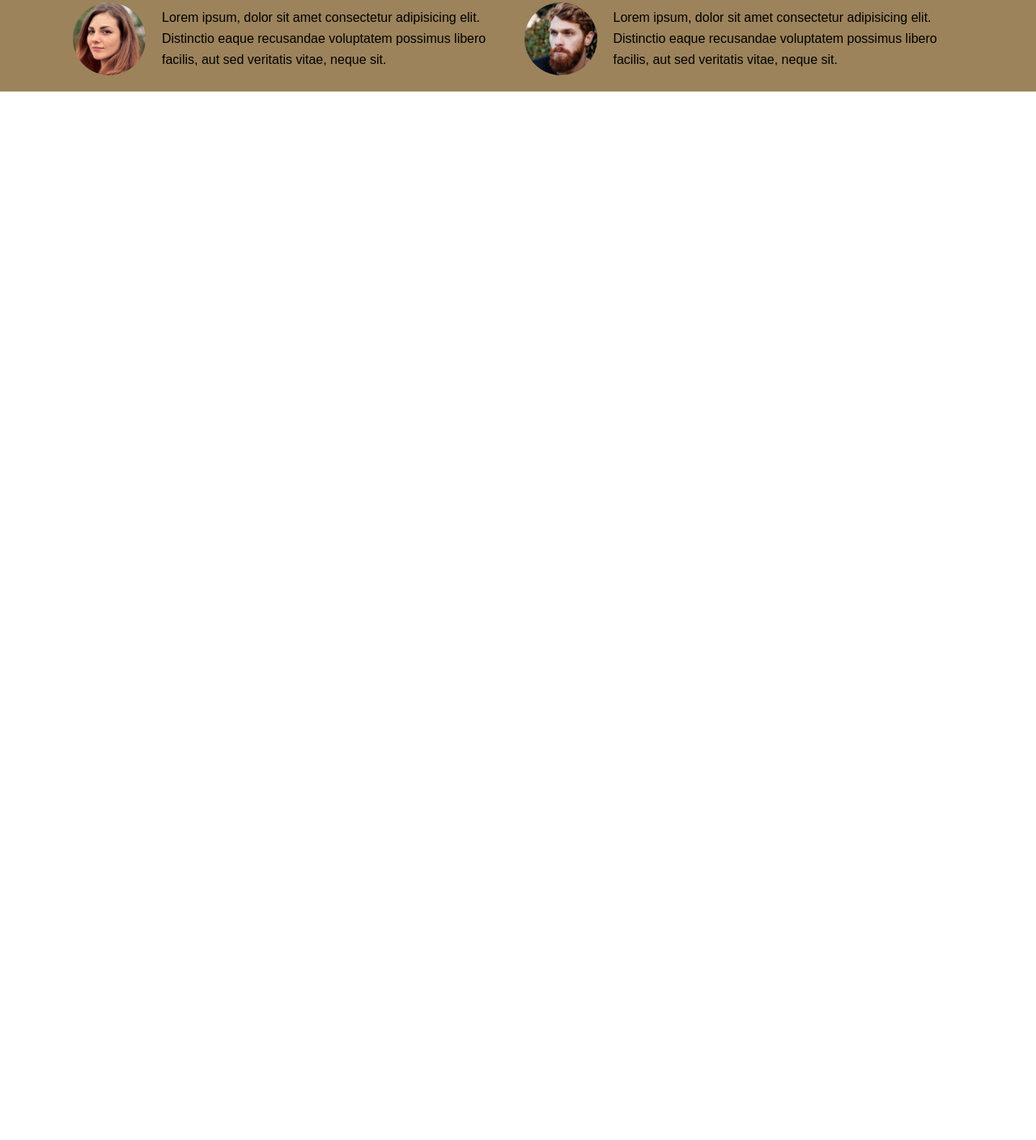
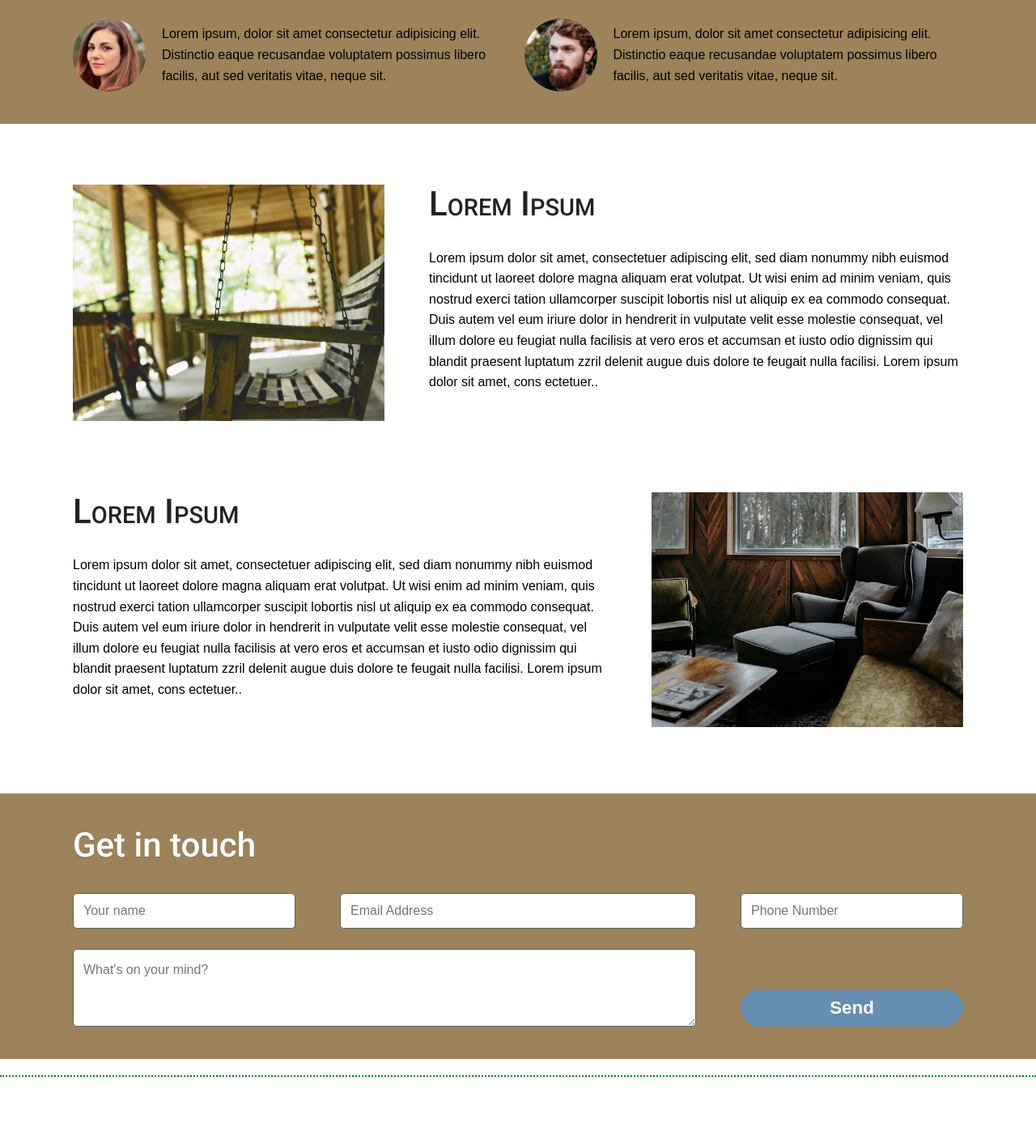
Before and after one commit to dsisk559/CozyHomeBuilders, a website: page build/index.html in a window 1280 px wide. Shown: the part 1864-3272 px from the top of the page at 81% size. Before the commit the page ends 1977 px from the top, so only its background shows below. Drawn offline with Linux system fonts and the light colour scheme.

Commit message:
Finished landing page contact form

```diff
--- a/source/sass/3-basics/_buttons.sass
+++ b/source/sass/3-basics/_buttons.sass
@@ -11,6 +11,7 @@ input[type="button"]
   text-decoration: none
   font-size: 1.4rem
   font-weight: 900
+  border: 0
 
 
   &:hover,
--- a/source/sass/3-basics/_typography.sass
+++ b/source/sass/3-basics/_typography.sass
@@ -24,6 +24,8 @@ h1, h2, h3, h4, h5, h6
 .large, h2
   font-size: 42px
   line-height: 1.14
+  font-variant: small-caps
+  font-weight: 500
   @media only screen and (max-width: 680px)
     font-size: 32px
 
--- /dev/null
+++ b/source/sass/4-layout/_footer.sass
@@ -0,0 +1,3 @@
+footer
+    border-top: 2px green dotted
+    height: 10vh
--- /dev/null
+++ b/source/sass/5-modules/_article-previewer.sass
@@ -0,0 +1,53 @@
+.post-preview
+  display: block
+  margin: 40px 0
+  float: right
+
+.post-image
+  display: block
+  width: 35%
+  float: left
+
+  img
+    width: 100%
+    height: auto
+
+.post-text
+  display: block
+  width: 60%
+  float: right
+  tet
+
+  h2
+    margin: 0 0 30px
+
+.post-preview:nth-child(even)
+  .post-image
+    float: right
+  .post-text
+    float: left
+
+@media screen and (max-width: 800px)
+  .post-preview
+    text-align: center
+  .post-image
+    display: inline-block
+    width: 50%
+    float: none
+  .post-text
+    width: 100%
+    float: none
+    h2
+      margin: 30px 0
+    p
+      text-align: left
+
+  .post-preview:nth-child(even)
+    .post-image
+      float: none
+    .post-text
+      float: none
+
+@media screen and (max-width: 400px)
+  .post-image
+    width: 75%
--- /dev/null
+++ b/source/sass/5-modules/_contact-form.sass
@@ -0,0 +1,39 @@
+@media screen
+    .get-in-touch label
+        display: none
+
+.get-in-touch
+    display: grid
+    grid-template-columns: 25% 40% 25%
+    grid-template-rows: auto
+    grid-template-areas: "name email phone" "subject subject send"
+    grid-gap: 5%
+    grid-row-gap: 25px
+
+    @media screen and (max-width: 750px)
+      grid-template-columns: 90%
+      grid-template-areas: "name" "email" "phone" "subject" "send"
+
+
+    input[type="text"], input[type="email"], textarea
+      padding: 12px
+      border: 1px lighten($slate, 20) solid
+      border-radius: 5px
+      box-sizing: border-box
+
+    #name
+      grid-area: name
+    #email
+      grid-area: email
+    #phone
+      grid-area: phone
+    #subject
+      grid-area: subject
+      height: 6rem
+      @media screen and (max-width: 750px)
+        hieght: 10rem
+    .button
+      grid-area: send
+      align-self: flex-end
+      @media screen and (max-width: 750px)
+        place-self: center
--- a/source/sass/5-modules/_icon-card.sass
+++ b/source/sass/5-modules/_icon-card.sass
@@ -15,4 +15,5 @@
 
   h2
     font-size: 1.6rem
+    font-variant: normal
     margin: 0 0 10px
--- a/source/sass/6-pages/_page-home.sass
+++ b/source/sass/6-pages/_page-home.sass
@@ -45,7 +45,7 @@
 
 .reviews
   background: $lightbrown
-  padding: 20px 0
+  padding: 40px 0
 
   .wrapper
     display: grid
@@ -54,3 +54,17 @@
 
     @media screen and (max-width: 800px)
       grid-template-columns: repeat(1,1fr)
+
+.articles
+  margin: 35px 0
+
+.contact-form
+  background: $lightbrown
+  color: $white
+  padding: 40px 0
+  margin-bottom: 20px
+
+  h2
+    color: $white
+    margin-top: 0
+    font-variant: normal
--- a/source/sass/main.sass
+++ b/source/sass/main.sass
@@ -21,12 +21,17 @@
 
 // 4 - LAYOUT
 @import '4-layout/nav'
+@import '4-layout/footer'
 
 
 // 5 - MODULES
 @import '5-modules/icon-card'
 @import '5-modules/picture-gallery'
 @import '5-modules/review-card'
+@import '5-modules/article-previewer'
+@import '5-modules/contact-form'
+
+
 
 
 // 6 - PAGES
```
Also changed, not shown: build/assets/css/5-modules/main.min.css (added), build/assets/css/main.min.css, build/assets/img/chairs.jpg (added), build/assets/img/swing.jpg (added), build/index.html, source/img/chairs.jpg (added), source/img/swing.jpg (added).
